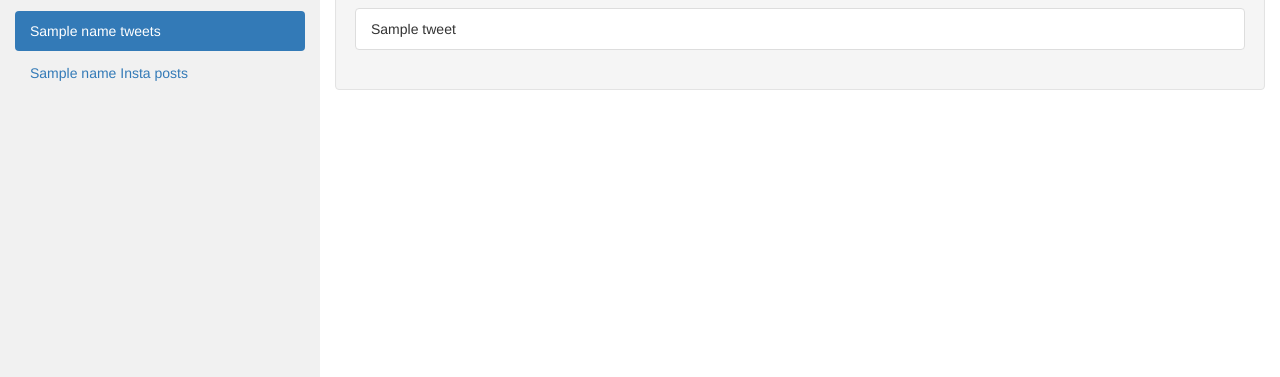
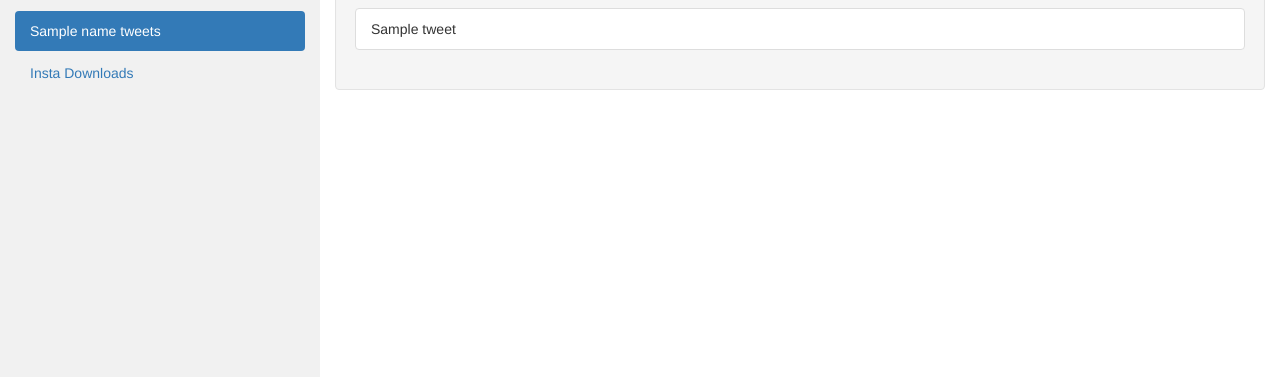
Before and after one commit to geeksambhu/tweet-insta, a Flask app: template templates/tweet_index.html in a window 1280 px wide. Shown: the part 72-449 px from the top of the page. Run offline with Flask 2, Linux system fonts and the light colour scheme; the template is opened without the code that fills it: most values are stand-ins (such as "Sample title", 1, 10 or a date in 2020); some libraries are stand-ins or nearby versions.

Commit message:
Edits templates

```diff
--- a/templates/tweet_index.html
+++ b/templates/tweet_index.html
@@ -16,7 +16,7 @@
     <div class="collapse navbar-collapse" id="myNavbar">
       <ul class="nav navbar-nav">
         <li class="active"><a href="/tweet">Tweet</a></li>
-        <li><a href="/insta">{{ name.capitalize() }} Insta posts</a></li>
+        <li><a href="/insta"> Insta Downloads</a></li>
 
       </ul>
     </div>
@@ -29,7 +29,7 @@
       <h2>Insta-tweets</h2>
       <ul class="nav nav-pills nav-stacked">
         <li class="active"><a href="/tweet">{{ name.capitalize() }} tweets</a></li>
-        <li><a href="/insta">{{ name.capitalize() }} Insta posts</a></li>
+        <li><a href="/insta"> Insta Downloads</a></li>
 
       </ul><br>
     </div>
```
